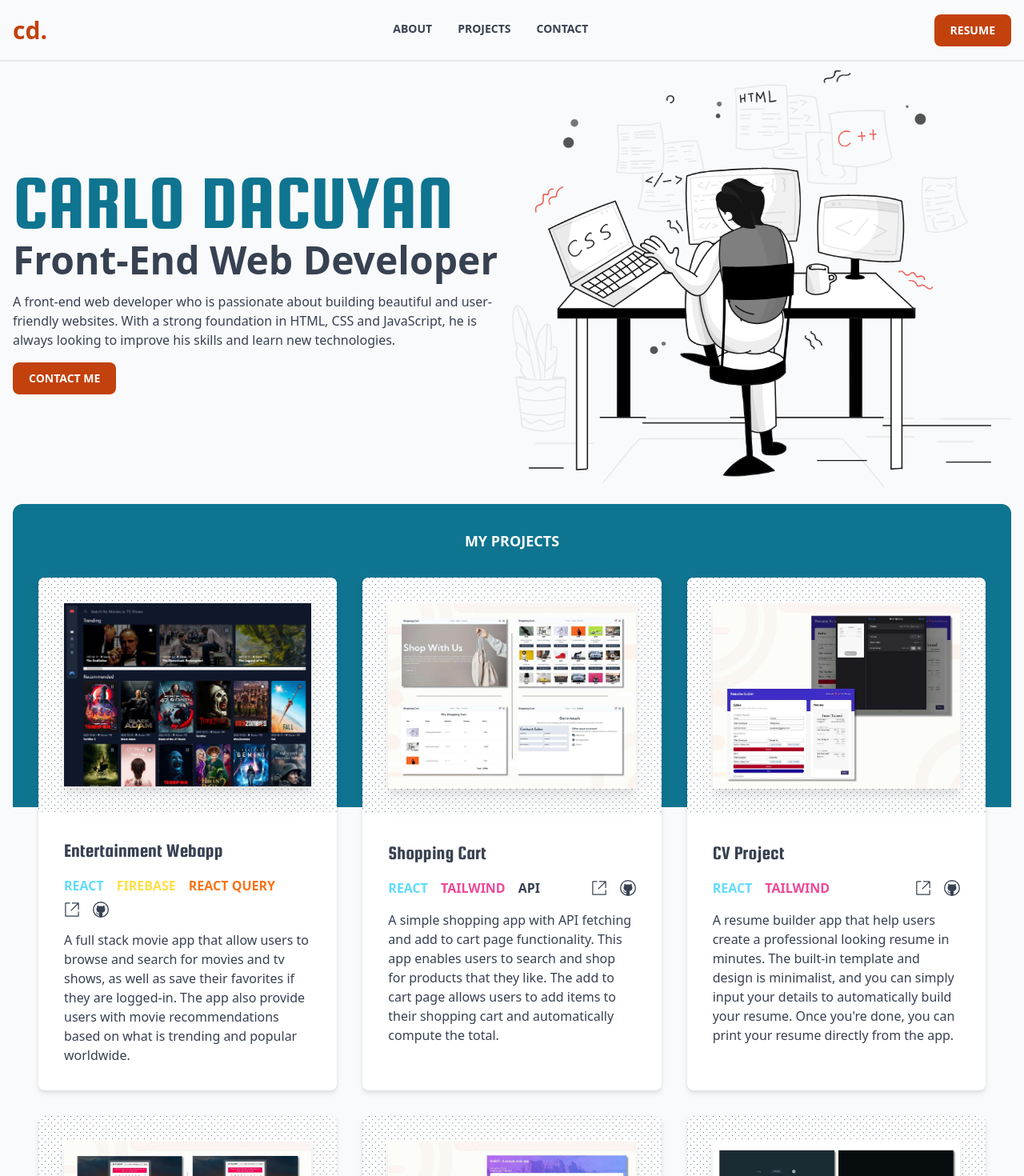
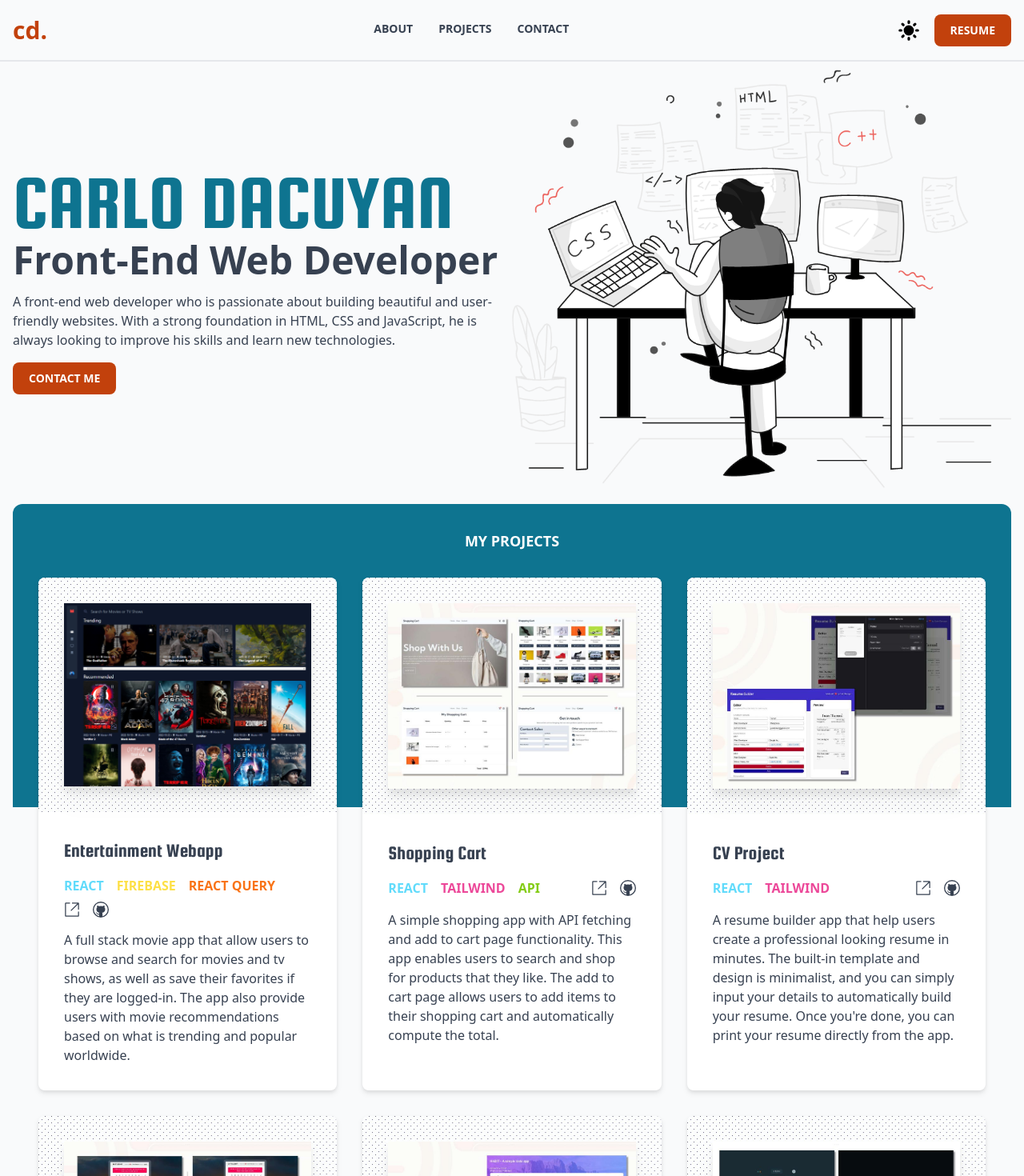
Before and after one commit to hicarlodacuyan/hicarlodacuyan.github.io, a React (Vite) app: page / in a window 1280 px wide. Shown: the top 1470 px of the page at 80% size. Built offline with nearby package versions, Linux system fonts and the light colour scheme.

Commit message:
Add theme switcher

```diff
--- a/src/App.jsx
+++ b/src/App.jsx
@@ -1,15 +1,22 @@
+import { useState } from "react";
+import { ThemeContext } from "./ThemeContext";
 import { Nav, Hero, Projects, Contact, Footer } from "./components";
 import { ToastContainer } from "react-toastify";
 import "react-toastify/dist/ReactToastify.css";
 
 const App = () => {
+  const [theme, setTheme] = useState("light");
+
   return (
-    <div className="bg-gray-50 scroll-smooth">
+    <ThemeContext.Provider value={{ theme, setTheme }}>
+      <div className={`${theme}`}>
+        <div className="bg-gray-50 dark:bg-gray-800">
           <Nav />
           <Hero />
           <Projects />
           <Contact />
           <Footer />
+        </div>
         <ToastContainer
           position="top-center"
           autoClose={2000}
@@ -23,6 +30,7 @@ const App = () => {
           limit={3}
         />
       </div>
+    </ThemeContext.Provider>
   );
 };
 
--- /dev/null
+++ b/src/ThemeContext.js
@@ -0,0 +1,3 @@
+import { createContext } from "react";
+
+export const ThemeContext = createContext([]);
--- a/src/components/Contact.jsx
+++ b/src/components/Contact.jsx
@@ -59,7 +59,7 @@ const Contact = () => {
               ref={nameRef}
               name="user_name"
               type="text"
-              className="rounded h-10 p-2"
+              className="rounded h-10 p-2 focus:outline-cyan-700"
               required
             />
             <p className="text-slate-200 text-xs">Phone Number</p>
@@ -67,7 +67,7 @@ const Contact = () => {
               ref={phoneRef}
               name="user_phone"
               type="number"
-              className="rounded h-10 p-2"
+              className="rounded h-10 p-2 focus:outline-cyan-700"
               required
             />
             <p className="text-slate-200 text-xs">Email</p>
@@ -75,7 +75,7 @@ const Contact = () => {
               ref={emailRef}
               name="user_email"
               type="email"
-              className="rounded h-10 p-2"
+              className="rounded h-10 p-2 focus:outline-cyan-700"
               required
             />
           </div>
@@ -85,7 +85,7 @@ const Contact = () => {
               ref={messageRef}
               name="message"
               type="text"
-              className="md:flex-1 md:h-auto h-32 rounded p-2"
+              className="md:flex-1 md:h-auto h-32 rounded p-2 focus:outline-cyan-700"
               required
             ></textarea>
           </div>
--- a/src/components/Hero.jsx
+++ b/src/components/Hero.jsx
@@ -8,10 +8,10 @@ const Hero = () => {
           <h2 className="font-squada text-5xl xl:text-8xl 2xl:text-9xl text-cyan-700 uppercase mt-4 md:mt-0">
             Carlo Dacuyan
           </h2>
-          <h3 className="text-2xl xl:text-5xl 2xl:text-6xl text-gray-700 font-bold">
+          <h3 className="text-2xl xl:text-5xl 2xl:text-6xl text-gray-700 dark:text-white font-bold">
             Front-End Web Developer
           </h3>
-          <p className="py-4 text-gray-700">
+          <p className="py-4 text-gray-700 dark:text-gray-100">
             A front-end web developer who is passionate about building beautiful
             and user-friendly websites. With a strong foundation in HTML, CSS
             and JavaScript, he is always looking to improve his skills and learn
--- a/src/components/Nav.jsx
+++ b/src/components/Nav.jsx
@@ -1,8 +1,15 @@
-import { useRef } from "react";
+import { useRef, useContext } from "react";
+import { ThemeContext } from "../ThemeContext";
+import { HiOutlineSun, HiSun } from "react-icons/hi";
 
 const Nav = () => {
   const mobileNavRef = useRef();
   const showMobileNav = () => mobileNavRef.current.classList.toggle("hidden");
+  const { theme, setTheme } = useContext(ThemeContext);
+
+  const toggleTheme = () => {
+    setTheme((prev) => (prev === "light" ? "dark" : "light"));
+  };
 
   return (
     <nav className="border-gray-200 border-b-2 px-2 sm:px-4 py-2.5">
@@ -10,7 +17,10 @@ const Nav = () => {
         <h1 className="self-center text-3xl text-orange-700 font-black whitespace-nowrap">
           cd.
         </h1>
-        <div className="flex md:order-2">
+        <div className="flex md:order-2 gap-4">
+          <button onClick={toggleTheme}>
+            {theme === "light" ? <HiSun size={32} /> : <HiOutlineSun size={32} color="white" />}
+          </button>
           <a
             href="https://drive.google.com/file/d/1C3Y9MOs-hkiYxzLI4FBkv7TGjpzLJB9E/view?usp=sharing"
             target="_blank"
@@ -54,7 +64,7 @@ const Nav = () => {
             <li className="navlink">
               <a
                 href="#hero"
-                className="block py-2 pr-4 pl-3 uppercase font-bold text-gray-700 rounded md:p-0"
+                className="block py-2 pr-4 pl-3 uppercase font-bold text-gray-700 dark:text-gray-100 rounded md:p-0"
               >
                 About
               </a>
@@ -62,7 +72,7 @@ const Nav = () => {
             <li className="navlink">
               <a
                 href="#projects"
-                className="block py-2 pr-4 pl-3 uppercase font-bold text-gray-700 rounded md:p-0"
+                className="block py-2 pr-4 pl-3 uppercase font-bold text-gray-700 dark:text-gray-100 rounded md:p-0"
               >
                 Projects
               </a>
@@ -70,7 +80,7 @@ const Nav = () => {
             <li className="navlink">
               <a
                 href="#contact"
-                className="block py-2 pr-4 pl-3 uppercase font-bold text-gray-700 rounded md:p-0"
+                className="block py-2 pr-4 pl-3 uppercase font-bold text-gray-700 dark:text-gray-100 rounded md:p-0"
               >
                 Contact
               </a>
--- a/src/components/Project.jsx
+++ b/src/components/Project.jsx
@@ -5,7 +5,7 @@ const Project = ({ details }) => {
   const { name, description, photoURL, techStack, repo, live } = details;
 
   return (
-    <article className="rounded-lg overflow-hidden bg-white drop-shadow-md">
+    <article className="rounded-lg overflow-hidden bg-white dark:bg-gray-800 dark:outline outline-1 outline-white drop-shadow-md">
       <div className="bg-project md:p-8 p-4">
         <div className="drop-shadow-xl transition ease-in-out delay-150 hover:scale-105 duration-200 cursor-pointer">
           <a href={live} target="_blank">
@@ -14,7 +14,7 @@ const Project = ({ details }) => {
         </div>
       </div>
       <div className="p-8 flex flex-col gap-4">
-        <h4 className="font-squada text-2xl text-gray-700">{name}</h4>
+        <h4 className="font-squada text-2xl text-gray-700 dark:text-white">{name}</h4>
         <div className="flex flex-wrap justify-between items-center gap-2">
           <ul className="flex flex-wrap md:text-base sm:text-sm text-xs lg:gap-4 gap-2 uppercase font-semibold">
             {techStack.map((tech, index) => (
@@ -28,7 +28,7 @@ const Project = ({ details }) => {
               </li>
             ))}
           </ul>
-          <div className="flex lg:gap-4 gap-2 text-gray-700">
+          <div className="flex lg:gap-4 gap-2 text-gray-700 dark:text-gray-100">
             <a
               href={live}
               target="_blank"
@@ -45,7 +45,7 @@ const Project = ({ details }) => {
             </a>
           </div>
         </div>
-        <p className="text-gray-700 md:text-base text-sm">{description}</p>
+        <p className="text-gray-700 dark:text-gray-100 md:text-base text-sm">{description}</p>
       </div>
     </article>
   );
--- a/src/components/Projects.jsx
+++ b/src/components/Projects.jsx
@@ -14,7 +14,7 @@ const Projects = () => {
               <Project key={project.id} details={project} />
             ))}
           </div>
-          <h2 className="font-squada md:text-xl text-base text-gray-700 md:mt-12 mt-8 more-projects">
+          <h2 className="font-squada md:text-xl text-base text-gray-700 dark:text-white md:mt-12 mt-8 more-projects">
             <a href="https://github.com/hicarlodacuyan" target="_blank">
               View all projects
             </a>
--- a/src/utils/ProjectDetails.js
+++ b/src/utils/ProjectDetails.js
@@ -29,7 +29,7 @@ const projects = [
     techStack: [
       { name: "React", color: "#61DBFB" },
       { name: "Tailwind", color: "#EC4899" },
-      { name: "API", color: "#374151" },
+      { name: "API", color: "#84cc16" },
     ],
     repo: "https://github.com/hicarlodacuyan/shopping-cart",
     live: "https://hicarlodacuyan.github.io/shopping-cart/",
--- a/tailwind.config.cjs
+++ b/tailwind.config.cjs
@@ -15,4 +15,5 @@ module.exports = {
     },
   },
   plugins: [],
+  darkMode: 'class'
 };
```
Lines whose indentation alone changed are shown as unchanged.
